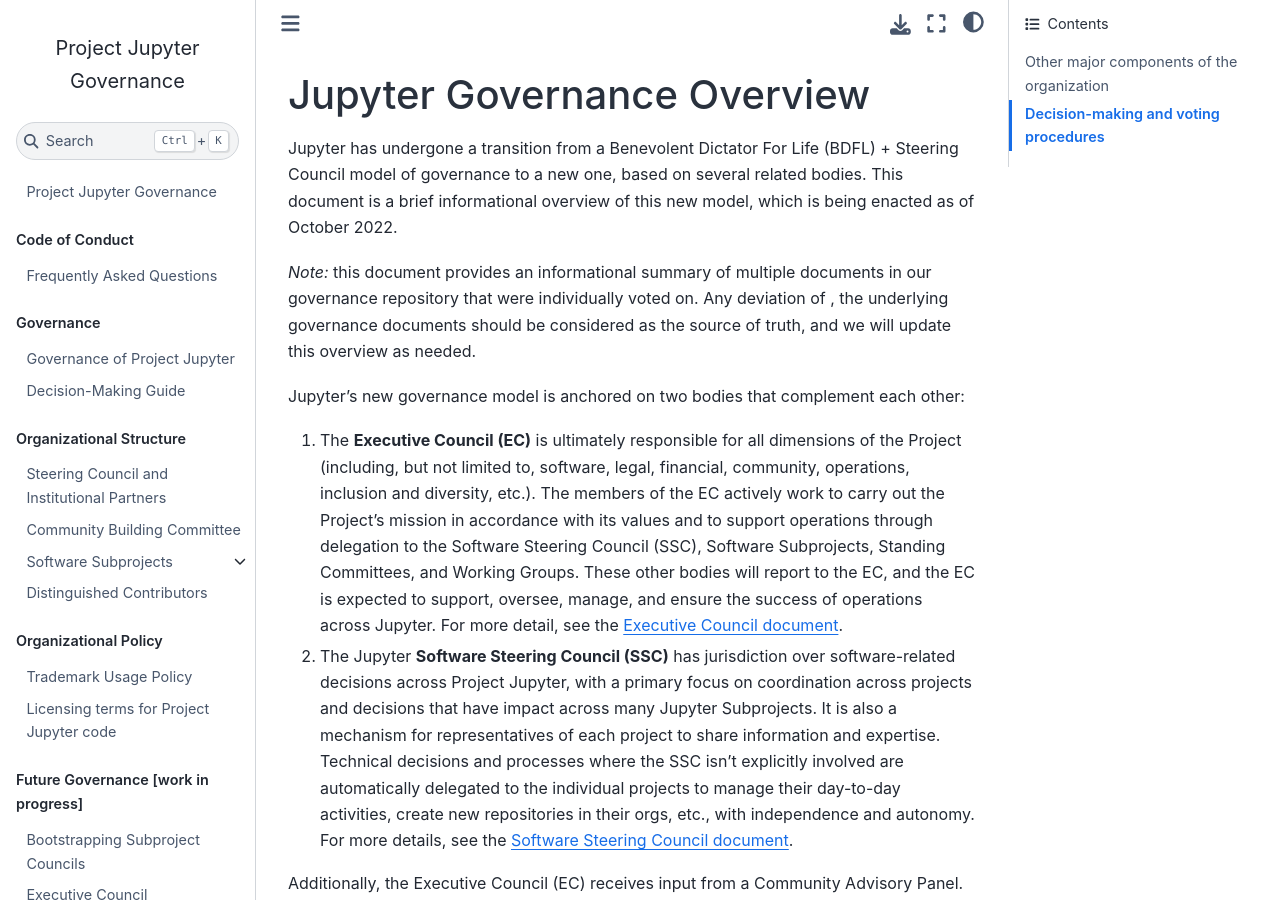
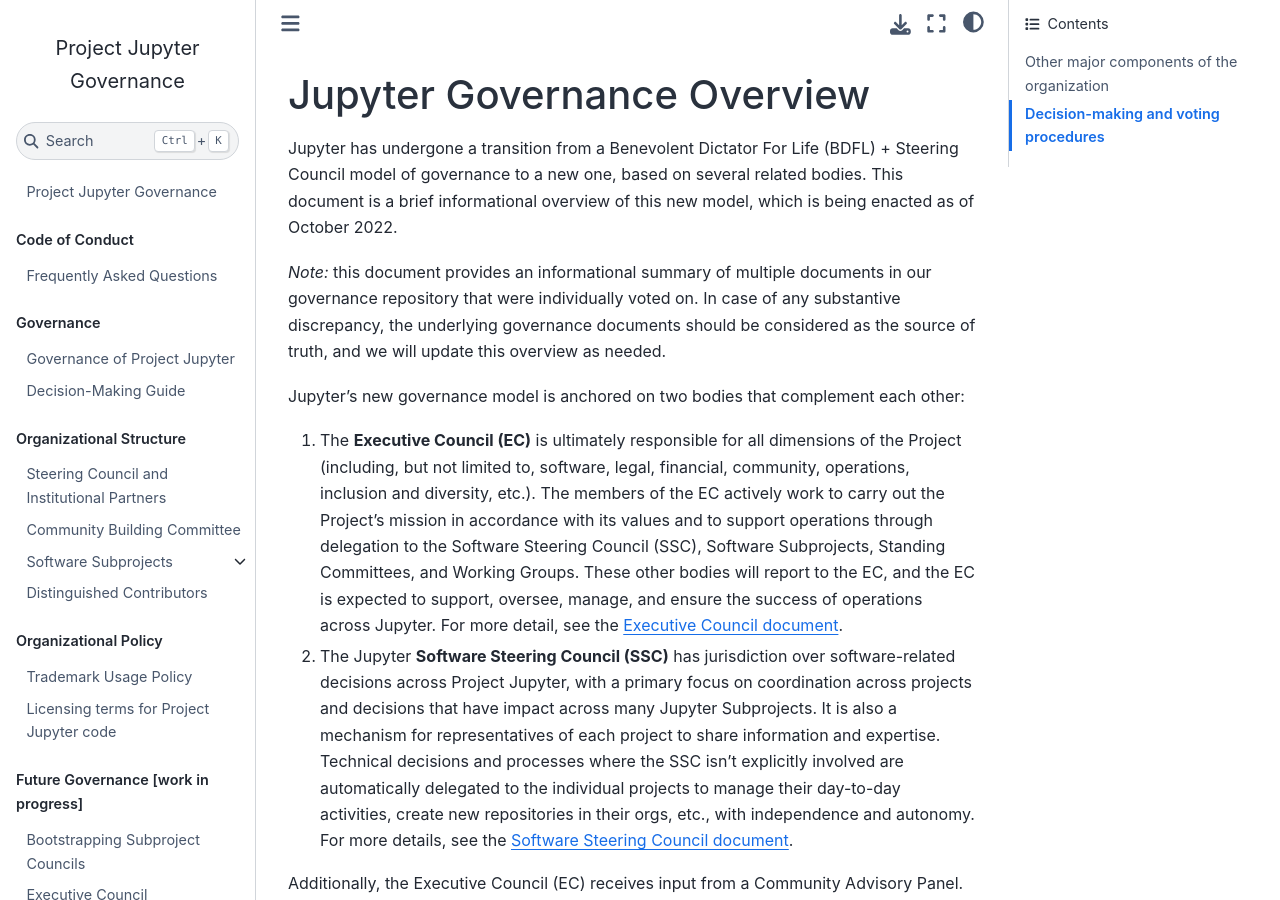
Before and after one commit to jupyter/governance, a Jupyter Book: the page built from overview.md, in a window 1280 px wide and 900 px high. Built offline with Jupyter Book 1.0.4 settings and Sphinx 7.4.7 and the Sphinx Book theme 1.1.4, drawn with Linux system fonts in a browser that asks for light colours; pages that are not in the unit, such as notebooks, are missing from menus.

Commit message:
Fix missing text pointed by @manics

```diff
--- a/overview.md
+++ b/overview.md
@@ -2,7 +2,7 @@
 
 Jupyter has undergone a transition from a Benevolent Dictator For Life (BDFL) + Steering Council model of governance to a new one, based on several related bodies. This document is a brief informational overview of this new model, which is being enacted as of October 2022.
 
-_Note:_ this document provides an informational summary of multiple documents in our governance repository that were individually voted on. Any deviation of , the underlying governance documents should be considered as the source of truth, and we will update this overview as needed.
+_Note:_ this document provides an informational summary of multiple documents in our governance repository that were individually voted on. In case of any substantive discrepancy, the underlying governance documents should be considered as the source of truth, and we will update this overview as needed.
 
 Jupyter’s new governance model is anchored on two bodies that complement each other:
 
```
